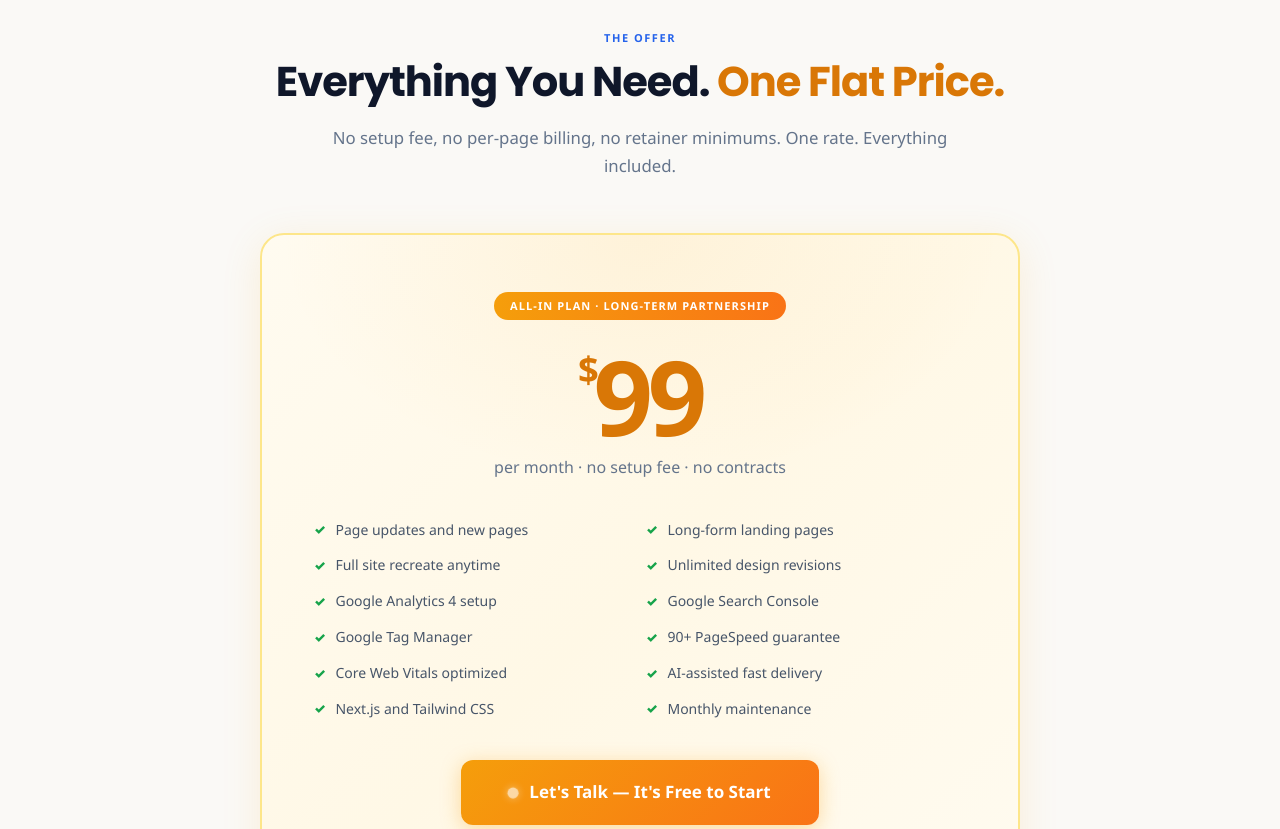
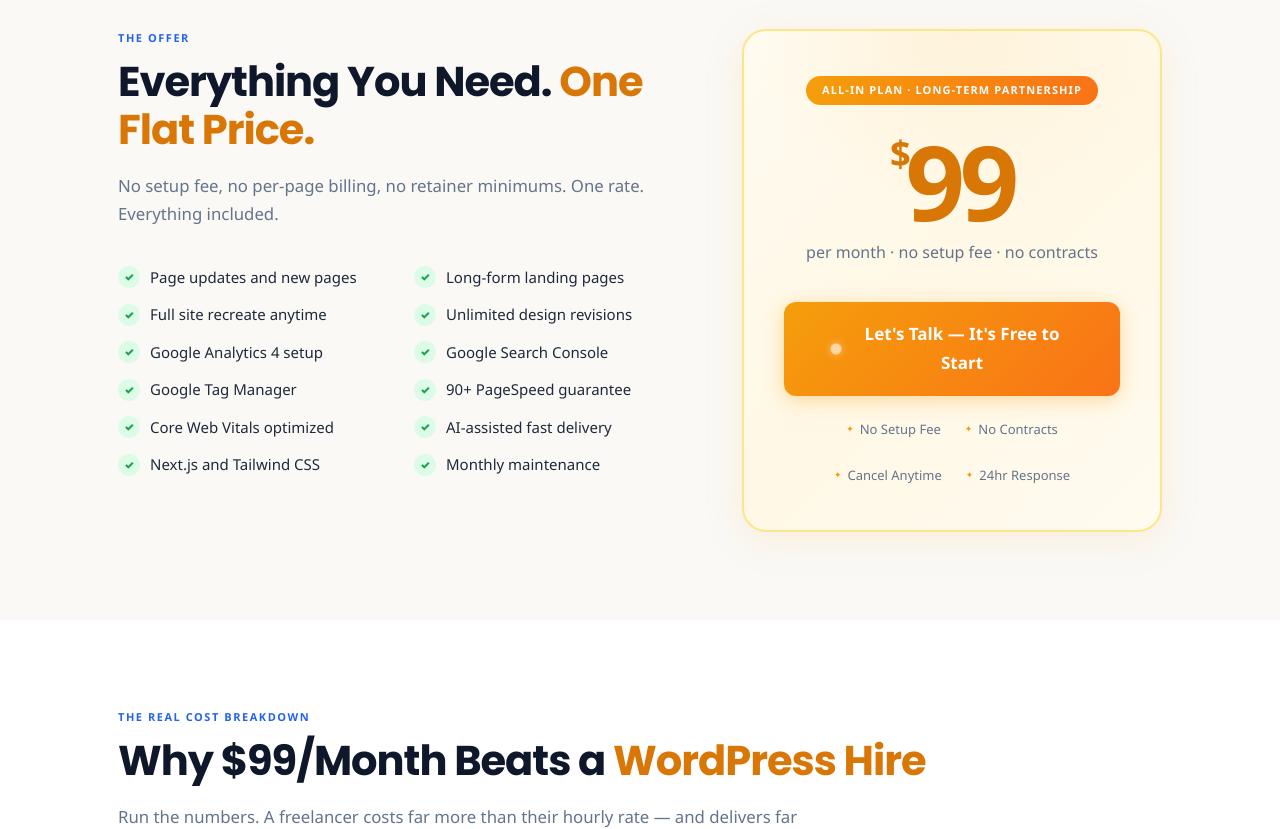
Before and after one commit to affordaweb/affordaweb-redesign, a Next.js app: page /pitch-creditsuite in a window 1280 px wide. Shown: the part 6040-6869 px from the top of the page. Built offline with nearby package versions, Linux system fonts and the light colour scheme.

Commit message:
pitch-creditsuite: two-col offer section, features left, price card right

```diff
--- a/app/pitch-creditsuite/page.tsx
+++ b/app/pitch-creditsuite/page.tsx
@@ -205,8 +205,21 @@ export default function PitchCreditSuite() {
     .proc-card p { font-size: 13px; color: #64748b; line-height: 1.6; flex: 1; }
 
     /* OFFER */
-    .offer-wrap { max-width: 760px; margin: 0 auto; }
-    .offer-card { background: linear-gradient(135deg, #fffbf0 0%, #fff8e6 50%, #fffbf0 100%); border: 2px solid #fde68a; border-radius: 24px; padding: 56px 52px; text-align: center; position: relative; overflow: hidden; box-shadow: 0 8px 40px rgba(245,158,11,.12); }
+    /* OFFER — two-col layout */
+    .offer-layout { display: grid; grid-template-columns: 1fr 420px; gap: 56px; align-items: start; }
+    .offer-left .label { text-align: left; }
+    .offer-left .h2 { text-align: left; }
+    .offer-left .intro { margin-bottom: 36px; text-align: left; }
+    .offer-features { list-style: none; display: grid; grid-template-columns: 1fr 1fr; gap: 12px 24px; margin-top: 0; }
+    .offer-features li { display: flex; align-items: center; gap: 10px; font-size: 15px; color: #1e293b; font-weight: 500; }
+    .offer-features li::before { content: '✓'; color: #16a34a; font-weight: 900; font-size: 13px; flex-shrink: 0; background: #dcfce7; width: 22px; height: 22px; display: flex; align-items: center; justify-content: center; border-radius: 50%; font-size: 11px; }
+    .offer-right { position: sticky; top: 24px; }
+    @media (max-width: 900px) {
+      .offer-layout { grid-template-columns: 1fr; gap: 40px; }
+      .offer-right { position: static; }
+      .offer-features { grid-template-columns: 1fr; }
+    }
+    .offer-card { background: linear-gradient(135deg, #fffbf0 0%, #fff8e6 50%, #fffbf0 100%); border: 2px solid #fde68a; border-radius: 24px; padding: 44px 40px; text-align: center; position: relative; overflow: hidden; box-shadow: 0 8px 40px rgba(245,158,11,.12); }
     .offer-card::before { content: ''; position: absolute; inset: 0; background: radial-gradient(ellipse 80% 60% at 50% 0%, rgba(245,158,11,.08), transparent 60%); }
     .offer-inner { position: relative; z-index: 1; }
     .offer-label { display: inline-block; background: linear-gradient(90deg, #f59e0b, #f97316); color: #ffffff; font-weight: 800; font-size: 11px; letter-spacing: .1em; text-transform: uppercase; padding: 5px 16px; border-radius: 100px; margin-bottom: 24px; }
@@ -505,26 +518,30 @@ export default function PitchCreditSuite() {
       </section>
 
       <section className="sec sec-cream" id="offer">
-        <div className="wrap" style={{ textAlign: 'center' }}>
+        <div className="wrap">
+          <div className="offer-layout">
+            <div className="offer-left">
               <div className="label">The Offer</div>
               <h2 className="h2">Everything You Need. <em>One Flat Price.</em></h2>
-          <p className="intro" style={{ margin: '0 auto 52px' }}>No setup fee, no per-page billing, no retainer minimums. One rate. Everything included.</p>
-          <div className="offer-wrap">
+              <p className="intro">No setup fee, no per-page billing, no retainer minimums. One rate. Everything included.</p>
+              <ul className="offer-features">
+                {['Page updates and new pages','Long-form landing pages','Full site recreate anytime','Unlimited design revisions','Google Analytics 4 setup','Google Search Console','Google Tag Manager','90+ PageSpeed guarantee','Core Web Vitals optimized','AI-assisted fast delivery','Next.js and Tailwind CSS','Monthly maintenance'].map((item) => (
+                  <li key={item}>{item}</li>
+                ))}
+              </ul>
+            </div>
+            <div className="offer-right">
               <div className="offer-card">
                 <div className="offer-inner">
                   <div className="offer-label">All-In Plan · Long-Term Partnership</div>
                   <div className="offer-price"><sup>$</sup>99</div>
                   <div className="offer-period">per month · no setup fee · no contracts</div>
-                <ul className="offer-list">
-                  {['Page updates and new pages','Long-form landing pages','Full site recreate anytime','Unlimited design revisions','Google Analytics 4 setup','Google Search Console','Google Tag Manager','90+ PageSpeed guarantee','Core Web Vitals optimized','AI-assisted fast delivery','Next.js and Tailwind CSS','Monthly maintenance'].map((item) => (
-                    <li key={item}>{item}</li>
-                  ))}
-                </ul>
                   <a href="#contact" className="offer-btn"><span className="btn-dot" />Let&apos;s Talk — It&apos;s Free to Start</a>
                   <div className="offer-footer-bar">
                     {['No Setup Fee','No Contracts','Cancel Anytime','24hr Response'].map((item) => (
                       <div className="offer-footer-item" key={item}>{item}</div>
                     ))}
+                  </div>
                 </div>
               </div>
             </div>
```
Lines whose indentation alone changed are shown as unchanged.
